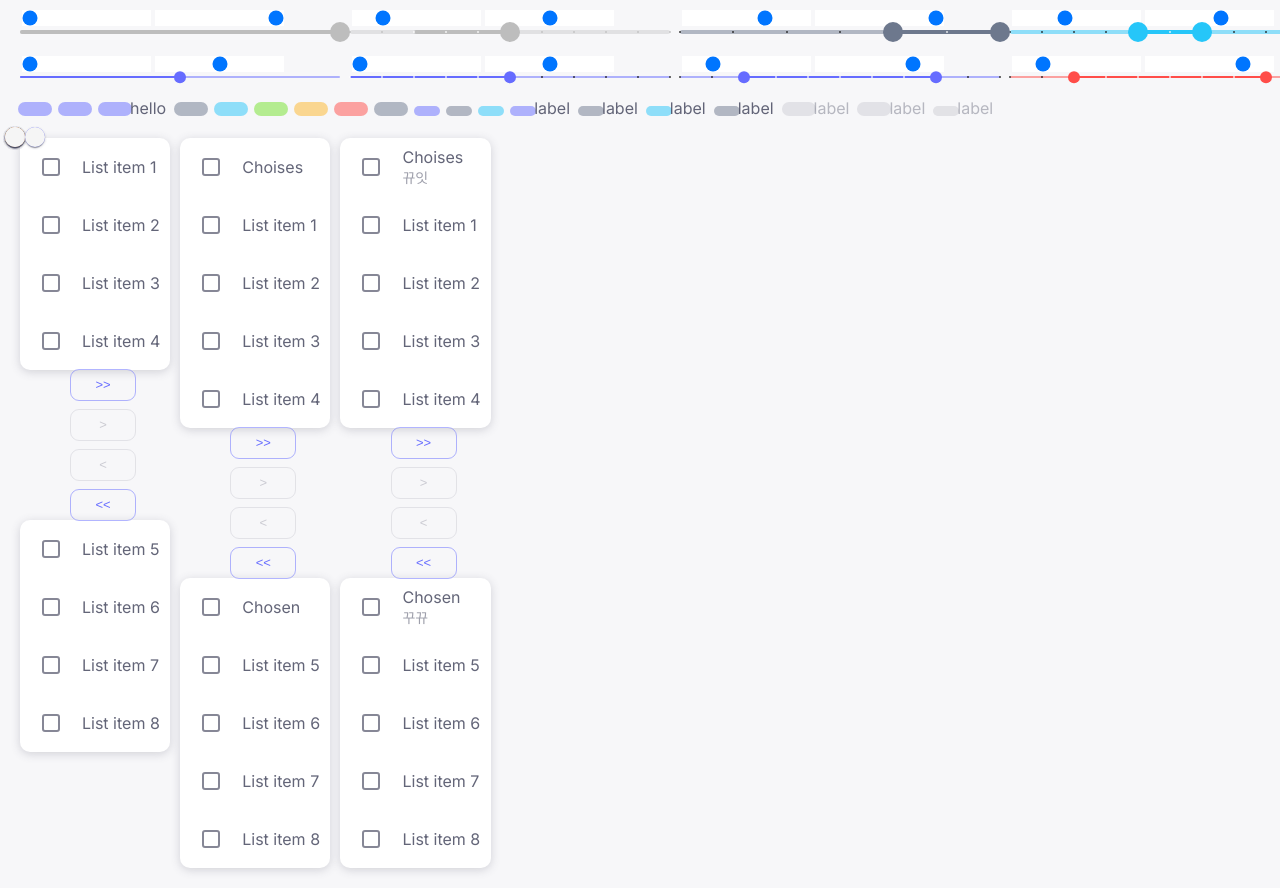
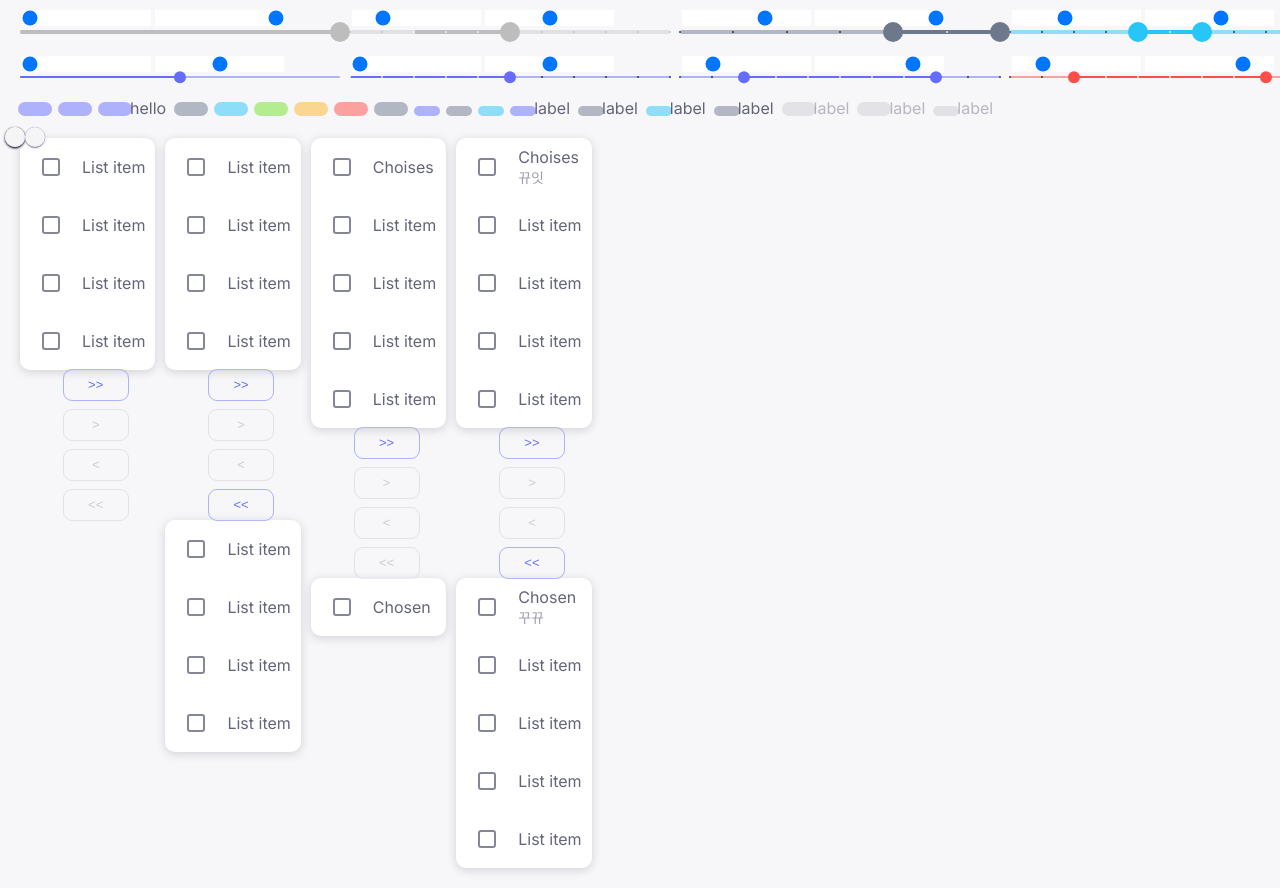
Before and after one commit to HaJaehyeong/template, a Next.js app: page / in a window 1280 px wide. Shown: the part 2000-2888 px from the top of the page. Built offline with nearby package versions, Linux system fonts and the light colour scheme.

Commit message:
add props in transfer list: datas

```diff
--- a/src/app/page.tsx
+++ b/src/app/page.tsx
@@ -525,10 +525,21 @@ const Home: React.FC = () => {
       </div>
 
       <div style={{ display: 'flex', flexDirection: 'row', gap: '10px' }}>
-        <UiTransferList />
-        <UiTransferList type="enhanced" leftTitle="Choises" rightTitle="Chosen" />
+        <UiTransferList leftDatas={['List item', 'List item', 'List item', 'List item']} />
+        <UiTransferList
+          leftDatas={['List item', 'List item', 'List item', 'List item']}
+          rightDatas={['List item', 'List item', 'List item', 'List item']}
+        />
         <UiTransferList
           type="enhanced"
+          leftTitle="Choises"
+          rightTitle="Chosen"
+          leftDatas={['List item', 'List item', 'List item', 'List item']}
+        />
+        <UiTransferList
+          type="enhanced"
+          leftDatas={['List item', 'List item', 'List item', 'List item']}
+          rightDatas={['List item', 'List item', 'List item', 'List item']}
           leftTitle="Choises"
           leftSubTitle="뀨잇"
           rightTitle="Chosen"
--- a/src/ui/transfer-list/transfer-list.tsx
+++ b/src/ui/transfer-list/transfer-list.tsx
@@ -5,8 +5,24 @@ import UiCheckBox from '../checkbox/checkbox';
 import styles from './transfer-list.module.scss';
 
 type UiTransferListProps =
-  | { type: 'enhanced'; leftTitle: string; leftSubTitle?: string; rightTitle: string; rightSubTitle?: string }
-  | { type?: 'default'; leftTitle?: never; leftSubTitle?: never; rightTitle?: never; rightSubTitle?: never };
+  | {
+      type: 'enhanced';
+      leftDatas?: string[];
+      rightDatas?: string[];
+      leftTitle: string;
+      leftSubTitle?: string;
+      rightTitle: string;
+      rightSubTitle?: string;
+    }
+  | {
+      type?: 'default';
+      leftDatas?: string[];
+      rightDatas?: string[];
+      leftTitle?: never;
+      leftSubTitle?: never;
+      rightTitle?: never;
+      rightSubTitle?: never;
+    };
 
 type Item = {
   label: string;
@@ -15,24 +31,24 @@ type Item = {
 
 const UiTransferList: React.FC<UiTransferListProps> = ({
   type = 'default',
+  leftDatas = [],
+  rightDatas = [],
   leftTitle,
   leftSubTitle,
   rightTitle,
   rightSubTitle,
 }) => {
-  const [leftItems, setLeftItems] = useState<Item[]>([
-    { label: 'List item 1', checked: false },
-    { label: 'List item 2', checked: false },
-    { label: 'List item 3', checked: false },
-    { label: 'List item 4', checked: false },
-  ]);
+  const [leftItems, setLeftItems] = useState<Item[]>(
+    leftDatas.map((data) => {
+      return { label: data, checked: false };
+    })
+  );
 
-  const [rightItems, setRightItems] = useState<Item[]>([
-    { label: 'List item 5', checked: false },
-    { label: 'List item 6', checked: false },
-    { label: 'List item 7', checked: false },
-    { label: 'List item 8', checked: false },
-  ]);
+  const [rightItems, setRightItems] = useState<Item[]>(
+    rightDatas.map((data) => {
+      return { label: data, checked: false };
+    })
+  );
 
   const handleItemClick = (index: number, listType: 'left' | 'right') => {
     if (listType === 'left') {
```
